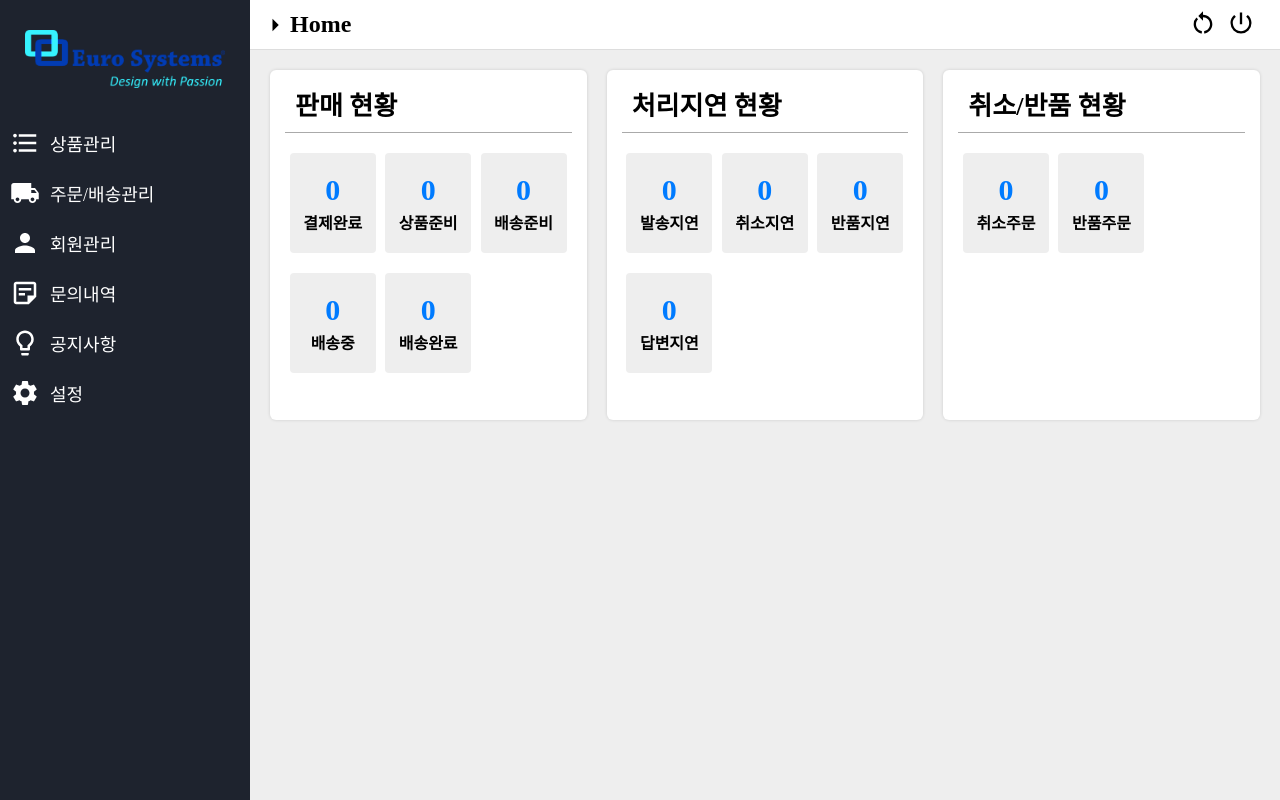
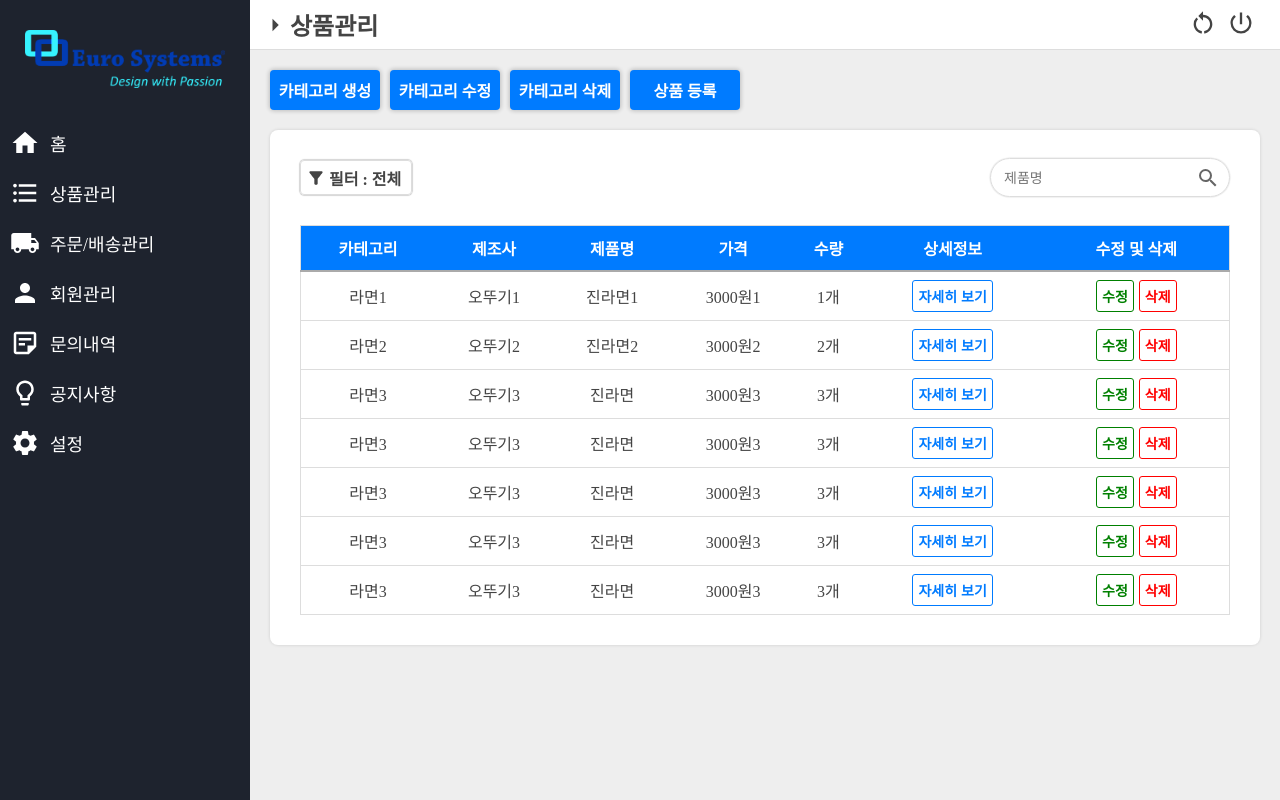
Before and after one commit to Madsenss/euro, a React (Create React App) app in the folder client/: page /admin in a window 1280 px wide. Both pictures are taken after a click on the element "상품관리". Built offline with nearby package versions, Linux system fonts and the light colour scheme; a web font is replaced by a local one.

Commit message:
상품관리 뼈대만듬

```diff
--- a/client/package.json
+++ b/client/package.json
@@ -7,7 +7,6 @@
     "@testing-library/react": "^13.4.0",
     "@testing-library/user-event": "^13.5.0",
     "react": "^18.2.0",
-    "react-dom": "^18.2.0",
     "react-icons": "^4.11.0",
     "react-router-dom": "^6.15.0",
     "react-scripts": "5.0.1",
--- a/client/src/componets/admin/admin.js
+++ b/client/src/componets/admin/admin.js
@@ -1,7 +1,8 @@
 import styled from "styled-components";
-import { MdOutlinePowerSettingsNew , MdArrowRight, MdRestartAlt, MdOutlineListAlt, MdOutlineFormatListBulleted, MdLocalShipping, MdPerson, MdLightbulbOutline, MdOutlineStickyNote2, MdSettings } from "react-icons/md";
+import { MdOutlinePowerSettingsNew , MdArrowRight, MdRestartAlt, MdOutlineListAlt, MdOutlineFormatListBulleted, MdLocalShipping, MdPerson, MdLightbulbOutline, MdOutlineStickyNote2, MdSettings, MdHome } from "react-icons/md";
 import { useState } from "react";
 import Main from "./main";
+import Product from "./product";
 const AdminBox = styled.div`
   width: 100%;
   height: fit-content;
@@ -21,6 +22,7 @@ const SideMenuBox = styled.div`
     width: 200px;
     filter: brightness(1.7);
     margin: 30px 0px 30px 0px;
+    cursor: pointer;
   }
 `
 const MenuItem = styled.div`
@@ -76,7 +78,7 @@ const ContentNavBox = styled.div`
       margin-left: 10px;
       transition: all 0.2s;
       &:hover {
-        opacity: 0.5;
+        color: var(--color);
       }
     }
   }
@@ -92,43 +94,36 @@ const ContentBox = styled.div`
 `
 const Admin = () => {
 
-  const [tab, setTab] = useState('a');
-
+  const [tab, setTab] = useState('홈');
+  const menuItems = [
+    { icon: <MdHome className="icon" />, title: "홈" },
+    { icon: <MdOutlineFormatListBulleted className="icon" />, title: "상품관리" },
+    { icon: <MdLocalShipping className="icon" />, title: "주문/배송관리" },
+    { icon: <MdPerson className="icon" />, title: "회원관리" },
+    { icon: <MdOutlineStickyNote2 className="icon" />, title: "문의내역" },
+    { icon: <MdLightbulbOutline className="icon" />, title: "공지사항" },
+    { icon: <MdSettings className="icon" />, title: "설정" },
+  ];
   return (
     <AdminBox>
       <SideMenuBox>
-        <img className="logo" src={process.env.PUBLIC_URL + '/logo.png'}/>
-        <MenuItem>
-          <MdOutlineFormatListBulleted className="icon"/>
-          <span className="itemtitle">상품관리</span>
-        </MenuItem>
-        <MenuItem>
-          <MdLocalShipping className="icon"/>
-          <span className="itemtitle">주문/배송관리</span>
-        </MenuItem>
-        <MenuItem>
-          <MdPerson className="icon"/>
-          <span className="itemtitle">회원관리</span>
-        </MenuItem>
-        <MenuItem>
-          <MdOutlineStickyNote2 className="icon"/>
-          <span className="itemtitle">문의내역</span>
-        </MenuItem>
-        <MenuItem>
-          <MdLightbulbOutline className="icon"/>
-          <span className="itemtitle">공지사항</span>
-        </MenuItem>
-        <MenuItem>
-          <MdSettings className="icon"/>
-          <span className="itemtitle">설정</span>
-        </MenuItem>
-
+        <img className="logo" src={process.env.PUBLIC_URL + '/logo.png'} onClick={()=>{setTab('홈')}}/>
+        {
+          menuItems.map((item, i)=>{
+            return (
+              <MenuItem key={i} onClick={()=>{setTab(item.title)}}>
+                {item.icon}
+                <span className="itemtitle">{item.title}</span>
+              </MenuItem>
+            )
+          })
+        }
       </SideMenuBox>
       <ContentBox>
         <ContentNavBox>
           <div className="inner">
             <MdArrowRight className="icon"/>
-            <span className="menu">Home</span>
+            <span className="menu">{tab}</span>
             {/* <button onClick={()=>{setTab('a')}}>A</button>
             <button onClick={()=>{setTab('b')}}>B</button>      */}
           </div>
@@ -144,15 +139,18 @@ const Admin = () => {
 };
 
 const Container = ({ tab }) => {
-  let componentToRender;
 
-  if (tab === 'a') {
-    componentToRender = <Main/>;
-  } else if (tab === 'b') {
-    componentToRender = <span>2</span>;
-  } else if (tab === 'c') {
-    componentToRender = <span>3</span>;
-  }
+  const tabMapping = {
+    '홈': <Main />,
+    '상품관리': <Product/>,
+    '주문/배송관리': <span>3</span>,
+    '회원관리': <span>4</span>,
+    '문의내역': <span>5</span>,
+    '공지사항': <span>6</span>,
+    '설정': <span>7</span>,
+  };
+  const componentToRender = tabMapping[tab] || null;
+  console.log(tabMapping);
   return <div>{componentToRender}</div>
 }
 
--- /dev/null
+++ b/client/src/componets/admin/product.js
@@ -0,0 +1,283 @@
+import { useState } from "react";
+import { MdArrowDropDown, MdArrowRight, MdFilterAlt, MdSearch } from "react-icons/md";
+import styled from "styled-components";
+const ProductNav = styled.div`
+  width: 100%;
+  height: fit-content;
+  margin-bottom: 20px;
+  display: flex;
+`
+const NavItem = styled.div`
+  cursor: pointer;
+  width: 110px;
+  height: 40px;
+  background-color: var(--color);
+  color: #fff;
+  border-radius: 4px;
+  margin-right: 10px;
+  display: flex;
+  align-items: center;
+  justify-content: center;
+  font-size: 16px;
+  font-weight: bold;
+  box-shadow: 0px 0px 4px 1px rgb(0, 0, 0, 0.2);
+  transition: all 0.25s;
+  &:hover {
+    opacity: 0.7;
+  }
+`
+
+const ProductBox = styled.div`
+  width: 100%;
+  height: fit-content;
+  padding: 20px;
+`
+const TableBox = styled.div`
+  width: 100%;
+  height: fit-content;
+  border-radius: 8px;
+  background-color: #fff;
+  box-shadow: 0px 0px 3px 0.5px rgb(0, 0, 0, 0.1);
+  padding: 30px;
+`
+const ToolBox = styled.div`
+  position: relative;
+  width: 100%;
+  height: fit-content;
+  display: flex;
+  flex-direction: row;
+  justify-content: space-between;
+  align-items: center;
+`
+const FilterBox = styled.div`
+  cursor: pointer;
+  width: fit-content;
+  height: 35px;
+  padding: 0px 10px 0px 5px;
+  display: flex;
+  flex-direction: row;
+  justify-content: center;
+  align-items: center;
+  border-radius: 4px;
+  box-shadow: 0px 0px 1px 0.5px rgb(0, 0, 0, 0.3);
+  border: 1px solid #ddd;
+  .filter {
+    font-size: 20px;
+    margin-right: 3px;
+  }
+  span {
+    font-weight: bold;
+  }
+  &:hover {
+    border: 1px solid #aaa;
+  }
+`
+const FilterList = styled.div`
+  position: absolute;
+  width: fit-content;
+  height: fit-content;
+  background-color: #fff;
+  box-shadow: 0px 0px 1px 0.5px rgb(0, 0, 0, 0.3);
+  top: 50px;
+  left: 0;
+  transition: all 0.25s;
+  visibility: ${props => (props.open ? 'visible' : 'hidden')};
+  opacity: ${props => (props.open ? 1 : 0)};
+  .item {
+    cursor: pointer;
+    width: 100%;
+    height: fit-content;
+    padding: 7px 8px 7px 8px;
+    font-size: 16px;
+    font-weight: bold;
+    &:hover {
+      color: #fff;
+      background-color: var(--color);
+    }
+  }
+`
+const SearchBox = styled.div`
+  width: 240px;
+  height: 35px;
+  display: flex;
+  flex-direction: row;
+  justify-content: center;
+  align-items: center;
+  .search {
+    font-size: 24px;
+    position: absolute;
+    right: 10px;
+    color: #666;
+  }
+  input {
+    background-color: transparent;
+    border-radius: 20px;
+    box-shadow: 0px 0px 1px 0.5px rgb(0, 0, 0, 0.1);
+    border: 1.5px solid #ddd;
+    width: 100%;
+    height: 100%;
+    padding-left: 13px;
+    font-size: 14px;
+    &:hover {
+      border: 1.5px solid var(--color);
+    }
+  }
+  input:focus {
+    outline: none;
+    border: 1.5px solid var(--color);
+  }
+`
+const Table = styled.table`
+  margin-top: 30px;
+  width: 100%;
+  border-collapse: collapse;
+  border: 1px solid #ddd;
+`;
+
+const TableHeader = styled.thead`
+  background-color: var(--color);
+`;
+
+const TableRow = styled.tr`
+  &:nth-child(even) {
+    border-top: 1px solid #ddd;
+    border-bottom: 1px solid #ddd;
+  }
+`;
+const TableRowHover = styled(TableRow)`
+  &:hover {
+    background-color: #eee;
+  }
+`;
+const TableCell = styled.td`
+  padding: 8px 0px 8px 0px;
+  text-align: center;
+`;
+
+const TableHeaderCell = styled.th`
+  padding: 10px 0px 10px 0px;
+  text-align: center;
+  color: #fff;
+  border-bottom: 2px solid #aaa;
+
+`;
+
+const BlueButton = styled.button`
+  width: fit-content;
+  height: fit-content;
+  background-color: #fff;
+  border-radius: 3px;
+  border: none;
+  padding: 5px;
+  border: 1.5px solid var(--color);
+  cursor: pointer;
+  color: var(--color);
+  font-size: 14px;
+  font-weight: bold;
+  &:hover {
+    background-color: var(--color);
+    color: #fff;
+  }
+`
+const GreenButton = styled(BlueButton)`
+  border: 1.5px solid green;
+  color: green;
+  margin-right: 5px;
+  &:hover {
+    background-color: green;
+    color: #fff;
+  }
+`
+
+const RedButton = styled(BlueButton)`
+  border: 1.5px solid red;
+  color: red;
+  &:hover {
+    background-color: red;
+    color: #fff;
+  }
+`
+
+const Product = () => {
+  const [openFilter, setOpenFilter] = useState(false);
+  const [filter, setFilter] = useState('전체');
+  const filterInit = ['전체', '일', '아동복', '세미정장', '진공청소기', '전자가전기기', '여덟글자테스트임'];
+  const theadInit = ['카테고리', '제조사', '제품명', '가격', '수량', '상세정보', '수정 및 삭제'];
+  const tableDataInit = [
+    { 카테고리: '라면1', 제조사: '오뚜기1', 제품명: '진라면1', 가격: '3000원1', 수량: '1개'},
+    { 카테고리: '라면2', 제조사: '오뚜기2', 제품명: '진라면2', 가격: '3000원2', 수량: '2개'},
+    { 카테고리: '라면3', 제조사: '오뚜기3', 제품명: '진라면', 가격: '3000원3', 수량: '3개'},
+    { 카테고리: '라면3', 제조사: '오뚜기3', 제품명: '진라면', 가격: '3000원3', 수량: '3개'},
+    { 카테고리: '라면3', 제조사: '오뚜기3', 제품명: '진라면', 가격: '3000원3', 수량: '3개'},
+    { 카테고리: '라면3', 제조사: '오뚜기3', 제품명: '진라면', 가격: '3000원3', 수량: '3개'},
+    { 카테고리: '라면3', 제조사: '오뚜기3', 제품명: '진라면', 가격: '3000원3', 수량: '3개'},
+  ]
+  return (
+    <>
+      <ProductBox>
+        <ProductNav>
+          <NavItem>카테고리 생성</NavItem>
+          <NavItem>카테고리 수정</NavItem>
+          <NavItem>카테고리 삭제</NavItem>
+          <NavItem>상품 등록</NavItem>
+        </ProductNav>
+        <TableBox>
+          <ToolBox>
+            <FilterBox onClick={() => { setOpenFilter(!openFilter) }}>
+              <MdFilterAlt className="filter" />
+              <span>필터&nbsp;:&nbsp;</span>
+              <span>{filter}</span>
+            </FilterBox>
+            <FilterList open={openFilter}>
+              {
+                filterInit.map((item, i) => {
+                  return (
+                    <div key={i} className="item" onClick={() => { setFilter(item); setOpenFilter(false); }}>{item}</div>
+                  )
+                })
+              }
+            </FilterList>
+            <SearchBox>
+              <input type="text" placeholder="제품명" />
+              <MdSearch className="search" />
+            </SearchBox>
+          </ToolBox>
+
+          <Table>
+            <TableHeader>
+              <TableRow>
+                {
+                  theadInit.map((item, i) => {
+                    return (
+                      <TableHeaderCell key={i}>{item}</TableHeaderCell>
+                    )
+                  })
+                }
+              </TableRow>
+            </TableHeader>
+            <tbody>
+              {
+                tableDataInit.map((item, i)=>{
+                  return (
+                    <TableRowHover key={i}>
+                      <TableCell>{item.카테고리}</TableCell>
+                      <TableCell>{item.제조사}</TableCell>
+                      <TableCell>{item.제품명}</TableCell>
+                      <TableCell>{item.가격}</TableCell>
+                      <TableCell>{item.수량}</TableCell>
+                      <TableCell><BlueButton>자세히 보기</BlueButton></TableCell>
+                      <TableCell><GreenButton>수정</GreenButton><RedButton>삭제</RedButton></TableCell>
+                    </TableRowHover>
+                  )
+                })
+              }
+            </tbody>
+          </Table>
+        </TableBox>
+      </ProductBox>
+    </>
+
+  )
+};
+
+export default Product;
--- a/client/src/componets/globalstyle.js
+++ b/client/src/componets/globalstyle.js
@@ -11,7 +11,7 @@ const GlobalStyle = createGlobalStyle`
   padding: 0;
   margin: 0;
   font-family: 'NanumSquare';
-
+  color: #444;
   }
   div {
     box-sizing: border-box;
```
Also changed, not shown: 1 other file (tests, documents, lock files or other folders).
